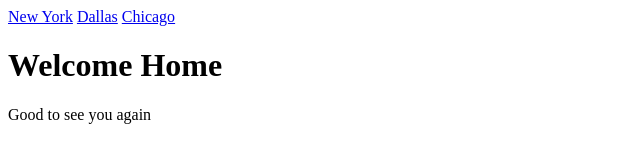
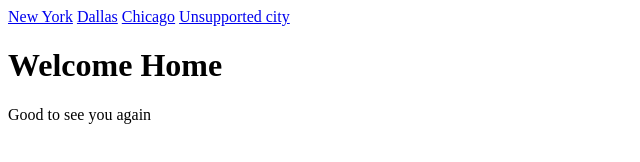
Before and after one commit to dianatduong/open-weather-map, a website: page app/index.html in a window 1280 px wide. Shown: the whole page, without its empty margins (0-640 px from the left). Drawn offline with nearby package versions, Linux system fonts and the light colour scheme; some packages are replaced by stand-ins of ours.

Commit message:
added link to unsupported city

```diff
--- a/app/index.html
+++ b/app/index.html
@@ -9,6 +9,8 @@
 	<a ng-href="#/cities/New York">New York</a>
     <a ng-href="#/cities/Dallas">Dallas</a>
     <a ng-href="#/cities/Chicago">Chicago</a>
+    <a href="#/cities/NotOnList">Unsupported city</a>
+
 
 
 	<!-- ng-view attribute (directive) will be the container where individual route templates will be loaded -->
```
